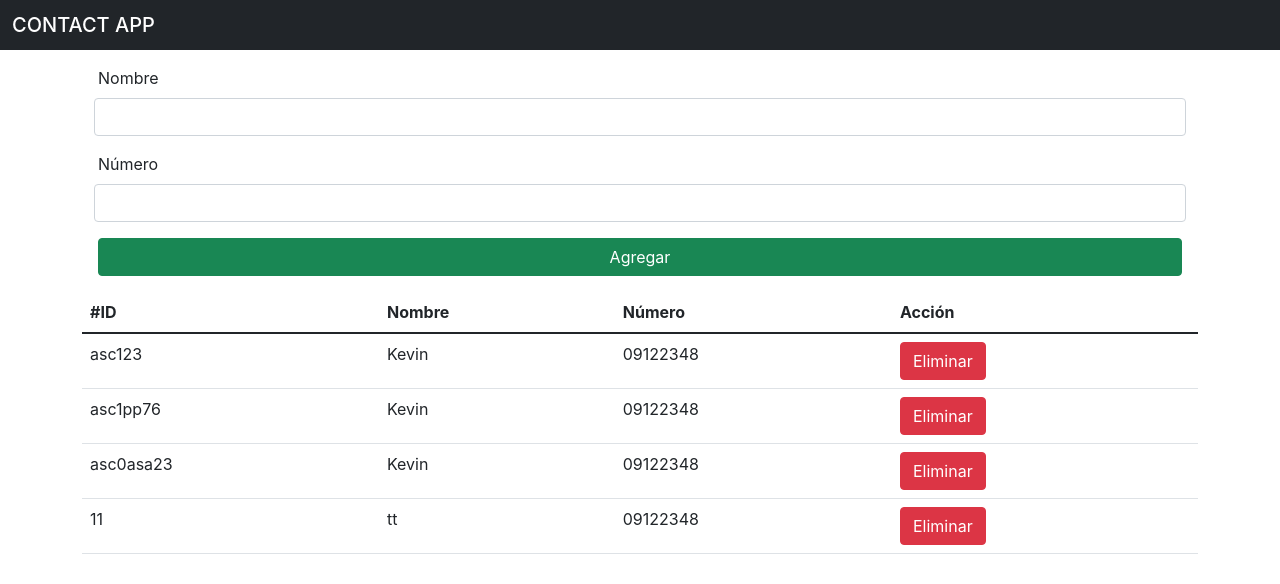
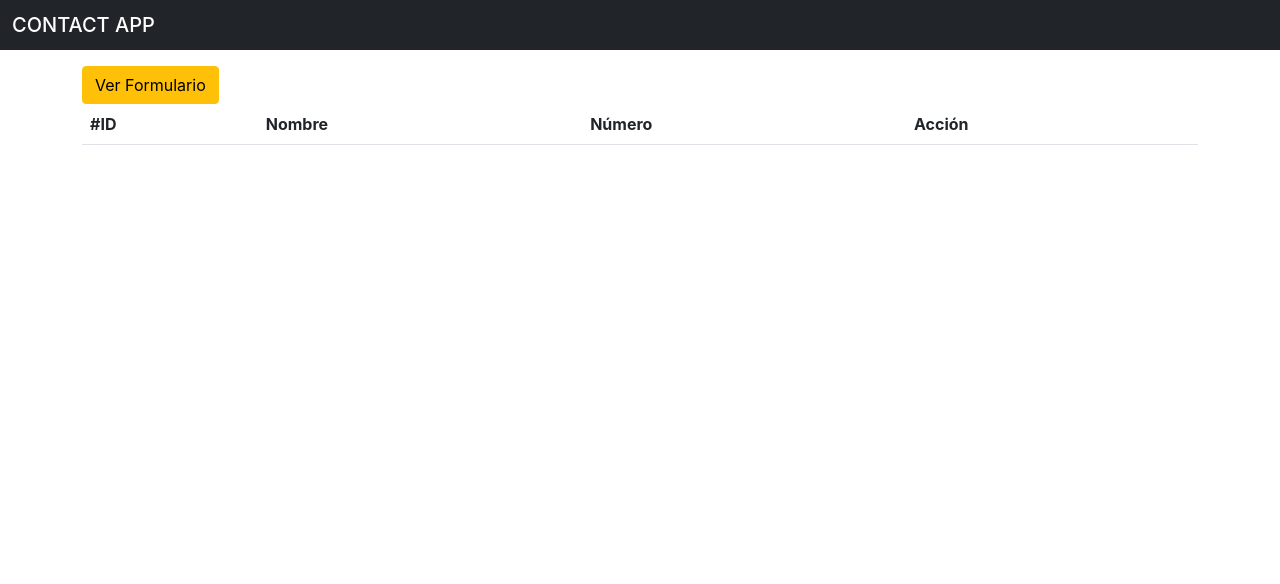
Before and after one commit to TheKevinT/React-AgendaDeContactos, a React (Create React App) app: page / in a window 1280 px wide. Shown: the top 584 px of the page. Built offline with nearby package versions, Linux system fonts and the light colour scheme.

Commit message:
guardar en localstorage y estilos

```diff
--- a/src/Components/Contactos.jsx
+++ b/src/Components/Contactos.jsx
@@ -1,37 +1,40 @@
-import React, { useReducer } from "react";
+import React, { useEffect, useReducer, useState } from "react";
 import { ContactosReducer } from "../Reducers/ContactosReducer";
 import FormularioAdd from "./FormularioAdd";
 import TablaContactos from "./TablaContactos";
 
-const contactos = [
-  {
-    id: "asc123",
-    nombre: "Kevin",
-    numero: "09122348",
-  },
-  {
-    id: "asc1pp76",
-    nombre: "Kevin",
-    numero: "09122348",
-  },
-  {
-    id: "asc0asa23",
-    nombre: "Kevin",
-    numero: "09122348",
-  },
-  {
-    id: "11",
-    nombre: "tt",
-    numero: "09122348",
-  },
-];
+const init = () => {
+  const infoContactos = localStorage.getItem("contactos");
+
+  return infoContactos ? JSON.parse(infoContactos) : [];
+};
 
 const Contactos = () => {
-  const [state, dispatch] = useReducer(ContactosReducer, contactos);
+  const [state, dispatch] = useReducer(ContactosReducer, [], init);
+
+  useEffect(() => {
+    localStorage.setItem("contactos", JSON.stringify(state));
+  }, [state]);
+
+  const [formWiew, setFormWiew] = useState(false);
   return (
     <>
       <div className="container mt-3">
-        <FormularioAdd dispatch={dispatch} />
+        <div className="row">
+          <div className="col">
+            <button
+              type="button"
+              onClick={() => setFormWiew(!formWiew)}
+              className="btn btn-warning"
+            >
+              {!formWiew ? "Ver Formulario" : "Ocultar Formulario"}
+            </button>
+          </div>
+          <div className="col">
+            {formWiew && <FormularioAdd dispatch={dispatch} />}
+          </div>
+        </div>
+
         <TablaContactos contactos={state} dispatch={dispatch} />
       </div>
     </>
```
